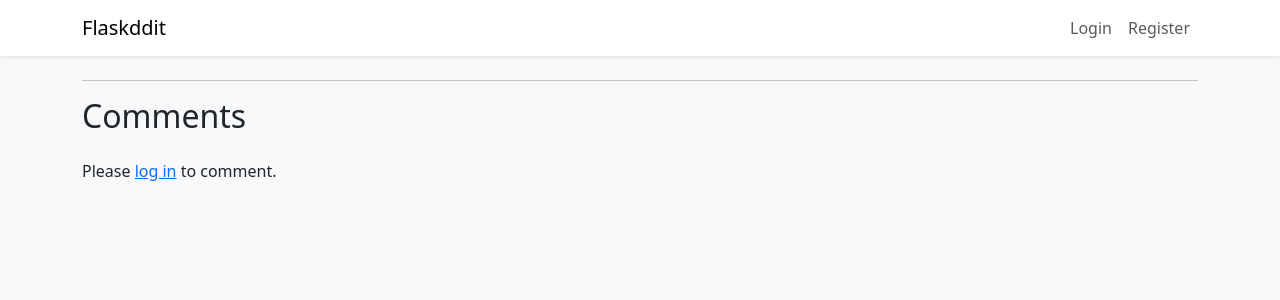
After one commit to bvedant/flaskddit, a Flask app: page /post/1 in a window 1280 px wide. The commit adds this page. Shown: the top 300 px of the page. Run offline with Flask 3, Linux system fonts and the light colour scheme; data that the repository does not hold is empty.

Commit message:
adding comment feature

```diff
--- a/app/database.py
+++ b/app/database.py
@@ -28,6 +28,14 @@ def init_db():
                     user_id INTEGER NOT NULL,
                     FOREIGN KEY (user_id) REFERENCES users (id)
                   )''')
+    db.execute('''CREATE TABLE IF NOT EXISTS comments (
+                    id INTEGER PRIMARY KEY,
+                    content TEXT NOT NULL,
+                    user_id INTEGER NOT NULL,
+                    post_id INTEGER NOT NULL,
+                    FOREIGN KEY (user_id) REFERENCES users (id),
+                    FOREIGN KEY (post_id) REFERENCES posts (id)
+                  )''')
     db.commit()
 
 def add_user(username, email, password):
--- a/app/routes.py
+++ b/app/routes.py
@@ -1,5 +1,5 @@
-from flask import Blueprint, render_template, redirect, url_for, flash, request, session, g
-from .database import add_user, validate_user, add_post, get_posts
+from flask import Blueprint, render_template, redirect, url_for, flash, request, session
+from .database import get_db, add_user, validate_user, add_post, get_posts
 
 main = Blueprint('main', __name__)
 
@@ -64,3 +64,22 @@ def new_post():
         flash('Post created!', 'success')
         return redirect(url_for('main.home'))
     return render_template('post.html')
+
+@main.route("/post/<int:post_id>", methods=['GET', 'POST'])
+def view_post(post_id):
+    db = get_db()
+    post = db.execute('SELECT * FROM posts WHERE id = ?', (post_id,)).fetchone()
+    comments = db.execute('SELECT comments.content, users.username FROM comments JOIN users ON comments.user_id = users.id WHERE comments.post_id = ?', (post_id,)).fetchall()
+
+    if request.method == 'POST':
+        if 'user_id' not in session:
+            flash('Please log in to comment', 'danger')
+            return redirect(url_for('main.login'))
+
+        comment_content = request.form['comment']
+        user_id = session['user_id']
+        db.execute('INSERT INTO comments (content, user_id, post_id) VALUES (?, ?, ?)', (comment_content, user_id, post_id))
+        db.commit()
+        return redirect(url_for('main.view_post', post_id=post_id))
+
+    return render_template('view_post.html', post=post, comments=comments)
--- a/app/templates/index.html
+++ b/app/templates/index.html
@@ -6,7 +6,7 @@
       <div class="col-md-6 mb-4">
         <div class="card shadow-sm">
           <div class="card-body">
-            <h5 class="card-title">{{ post['title'] }}</h5>
+            <h5 class="card-title"><a href="{{ url_for('main.view_post', post_id=post['id']) }}">{{ post['title'] }}</a></h5>
             <p class="card-text">{{ post['content'] }}</p>
             <small class="text-muted">Posted by {{ post['username'] }}</small>
           </div>
--- /dev/null
+++ b/app/templates/view_post.html
@@ -0,0 +1,27 @@
+{% extends "layout.html" %}
+{% block content %}
+  <h1>{{ post['title'] }}</h1>
+  <p>{{ post['content'] }}</p>
+  <hr>
+
+  <h2>Comments</h2>
+  <div class="comments mb-4">
+    {% for comment in comments %}
+      <div class="mb-2">
+        <strong>{{ comment['username'] }}</strong>: {{ comment['content'] }}
+      </div>
+    {% endfor %}
+  </div>
+
+  {% if session.get('user_id') %}
+    <form method="POST">
+      <div class="mb-3">
+        <label for="comment" class="form-label">Add a comment</label>
+        <textarea id="comment" name="comment" class="form-control" rows="3" required></textarea>
+      </div>
+      <button type="submit" class="btn btn-primary">Post Comment</button>
+    </form>
+  {% else %}
+    <p>Please <a href="{{ url_for('main.login') }}">log in</a> to comment.</p>
+  {% endif %}
+{% endblock %}
```
